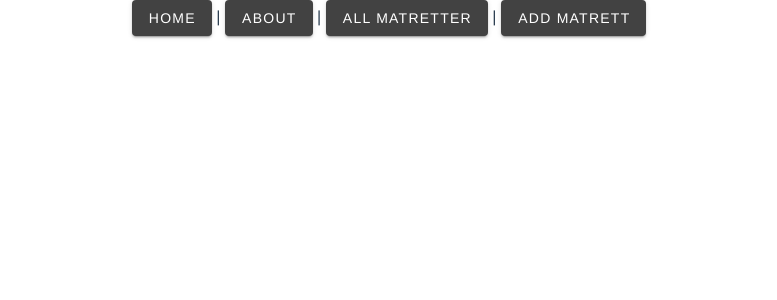
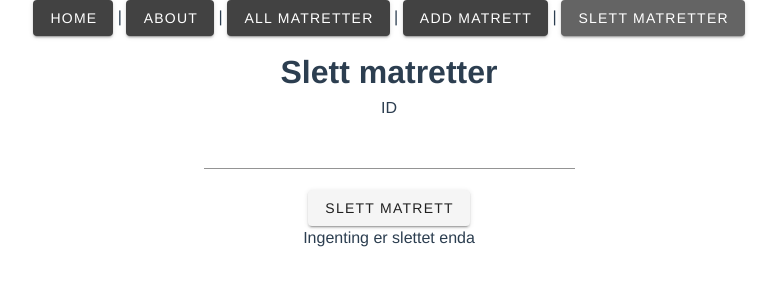
Before and after one commit to hamzas4011/konyarestaurant, a Vue app: page /delete-matretter in a window 1280 px wide. Shown: the top 300 px of the page, without its empty margins (251-1028 px from the left). Built offline with nearby package versions, Linux system fonts and the light colour scheme.

Commit message:
delete fix

```diff
--- a/src/App.vue
+++ b/src/App.vue
@@ -5,7 +5,8 @@
         <v-btn class="secondary" to="/">Home</v-btn> |
         <v-btn class="secondary" to="/about">About</v-btn> |
         <v-btn class="secondary" to="/all-matretter">All matretter</v-btn> |
-        <v-btn class="secondary" to="/add-matretter">Add matrett</v-btn>
+        <v-btn class="secondary" to="/add-matretter">Add matrett</v-btn> |
+        <v-btn class="secondary" to="/delete-matretter">Slett matretter</v-btn>
 
       </div>
       <v-content>
--- a/src/router/index.js
+++ b/src/router/index.js
@@ -35,6 +35,14 @@ const routes = [
     // which is lazy-loaded when the route is visited.
     component: () => import(/* webpackChunkName: "AddMatretter" */ '../views/AddMatretter.vue')
   },
+  {
+    path: '/delete-matretter',
+    name: 'DeleteMatretter',
+    // route level code-splitting
+    // this generates a separate chunk (about.[hash].js) for this route
+    // which is lazy-loaded when the route is visited.
+    component: () => import(/* webpackChunkName: "delete-matretter" */ '../views/DeleteMatretter.vue')
+  }
 ]
 
 const router = new VueRouter({
--- /dev/null
+++ b/src/views/DeleteMatretter.vue
@@ -0,0 +1,41 @@
+<template>
+    <div>
+       <v-row>
+            <v-col cols="12" sm="6" lg="4" class="mx-auto">
+            <h1>Slett matretter</h1>
+            <label>ID</label>
+            <v-text-field v-model="deleteId" type="Navn"></v-text-field>
+            <v-btn @click="deleteMatretter">Slett Matrett</v-btn>
+            <p> {{ deleteStatus }}</p>
+            </v-col>
+       </v-row>
+
+    </div>
+</template>
+
+<script>
+import axios from 'axios'
+
+export default {
+    name: "DeleteMatretter",
+    data(){
+        return {
+            deleteId: null,
+            deleteStatus: "Ingenting er slettet enda"
+        }
+    },
+    methods: {
+        deleteMatretter(){
+            let webAPIUrl = `https://localhost:5001/konyarestaurant/${this.deleteId}`;
+
+            axios.delete( webAPIUrl )
+            .then(
+                result =>{
+                    this.deleteStatus = JSON.stringify( result.data );
+                }
+            )
+        }
+    }
+
+}
+</script>
```
